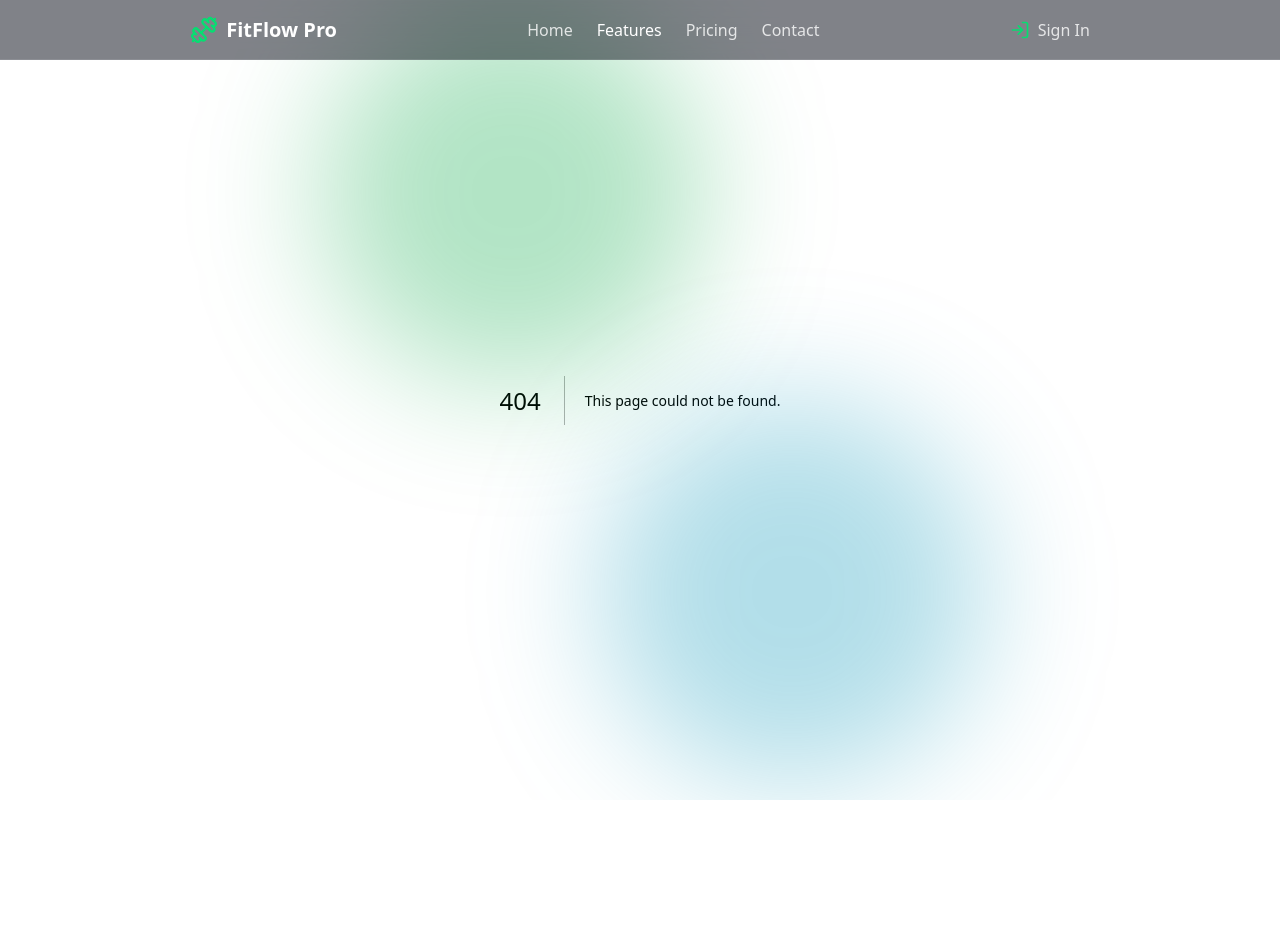
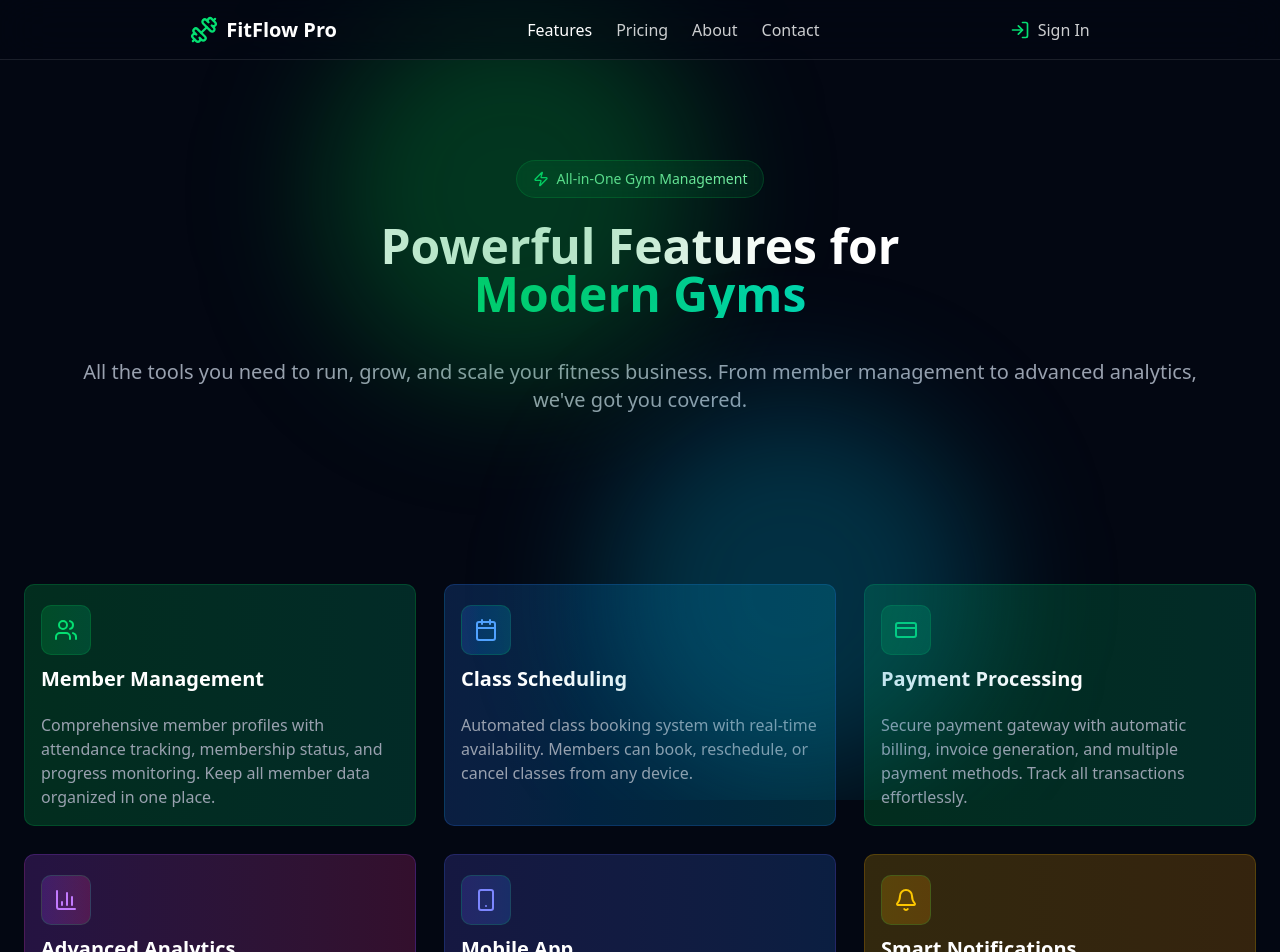
Before and after one commit to Anas-Abdul-El/gym-SAAS, a Next.js app: page /features in a window 1280 px wide. Before the commit this address had no page. Shown: the top 952 px of the page. Before the commit the page ends 800 px from the top, so only its background shows below. Built offline with nearby package versions, Linux system fonts and the light colour scheme.

Commit message:
add the features

```diff
--- /dev/null
+++ b/src/app/features/page.tsx
@@ -0,0 +1,12 @@
+import FeaturesWr from '@/components/features/Features-wr'
+import React from 'react'
+
+function Page() {
+    return (
+        <main className=' w-screen bg-gray-950 h-fit'>
+            <FeaturesWr />
+        </main>
+    )
+}
+
+export default Page
--- /dev/null
+++ b/src/components/features/Features-wr.tsx
@@ -0,0 +1,181 @@
+import {
+    Users,
+    Calendar,
+    CreditCard,
+    BarChart3,
+    Smartphone,
+    Bell,
+    Lock,
+    Zap,
+    MessageSquare,
+    ClipboardCheck,
+    Dumbbell,
+    TrendingUp
+} from 'lucide-react';
+import { Button } from '../ui/button';
+
+
+const features = [
+    {
+        icon: Users,
+        title: "Member Management",
+        description:
+            "Comprehensive member profiles with attendance tracking, membership status, and progress monitoring. Keep all member data organized in one place.",
+        color: "from-green-500/20 to-emerald-500/20",
+        borderColor: "border-green-500/20",
+        iconColor: "text-green-400",
+    },
+    {
+        icon: Calendar,
+        title: "Class Scheduling",
+        description:
+            "Automated class booking system with real-time availability. Members can book, reschedule, or cancel classes from any device.",
+        color: "from-blue-500/20 to-cyan-500/20",
+        borderColor: "border-blue-500/20",
+        iconColor: "text-blue-400",
+    },
+    {
+        icon: CreditCard,
+        title: "Payment Processing",
+        description:
+            "Secure payment gateway with automatic billing, invoice generation, and multiple payment methods. Track all transactions effortlessly.",
+        color: "from-green-500/20 to-emerald-500/20",
+        borderColor: "border-green-500/20",
+        iconColor: "text-green-400",
+    },
+    {
+        icon: BarChart3,
+        title: "Advanced Analytics",
+        description:
+            "Real-time business insights with revenue tracking, attendance patterns, and member retention metrics. Make data-driven decisions.",
+        color: "from-purple-500/20 to-pink-500/20",
+        borderColor: "border-purple-500/20",
+        iconColor: "text-purple-400",
+    },
+    {
+        icon: Smartphone,
+        title: "Mobile App",
+        description:
+            "Native mobile apps for iOS and Android. Members can access schedules, book classes, and track workouts on the go.",
+        color: "from-indigo-500/20 to-blue-500/20",
+        borderColor: "border-indigo-500/20",
+        iconColor: "text-indigo-400",
+    },
+    {
+        icon: Bell,
+        title: "Smart Notifications",
+        description:
+            "Automated reminders for upcoming classes, membership renewals, and special promotions. Keep members engaged and informed.",
+        color: "from-yellow-500/20 to-amber-500/20",
+        borderColor: "border-yellow-500/20",
+        iconColor: "text-yellow-400",
+    },
+    {
+        icon: Lock,
+        title: "Access Control",
+        description:
+            "Integrated door access system with member check-ins. Monitor facility usage and enhance security with digital entry.",
+        color: "from-red-500/20 to-pink-500/20",
+        borderColor: "border-red-500/20",
+        iconColor: "text-red-400",
+    },
+    {
+        icon: Zap,
+        title: "Workflow Automation",
+        description:
+            "Automate repetitive tasks like membership renewals, payment reminders, and follow-ups. Save hours every week.",
+        color: "from-cyan-500/20 to-teal-500/20",
+        borderColor: "border-cyan-500/20",
+        iconColor: "text-cyan-400",
+    },
+    {
+        icon: MessageSquare,
+        title: "Member Communication",
+        description:
+            "Built-in messaging system for announcements, feedback, and direct communication. Build a stronger community.",
+        color: "from-pink-500/20 to-rose-500/20",
+        borderColor: "border-pink-500/20",
+        iconColor: "text-pink-400",
+    },
+    {
+        icon: ClipboardCheck,
+        title: "Workout Tracking",
+        description:
+            "Digital workout logs and progress tracking. Help members achieve their fitness goals with personalized plans.",
+        color: "from-amber-500/20 to-orange-500/20",
+        borderColor: "border-amber-500/20",
+        iconColor: "text-amber-400",
+    },
+    {
+        icon: Dumbbell,
+        title: "Equipment Management",
+        description:
+            "Track equipment maintenance, repairs, and inventory. Ensure all equipment is safe and well-maintained.",
+        color: "from-green-500/20 to-emerald-500/20",
+        borderColor: "border-green-500/20",
+        iconColor: "text-green-400",
+    },
+    {
+        icon: TrendingUp,
+        title: "Growth Tools",
+        description:
+            "Marketing automation, referral programs, and lead management. Grow your member base with powerful tools.",
+        color: "from-emerald-500/20 to-green-500/20",
+        borderColor: "border-emerald-500/20",
+        iconColor: "text-emerald-400",
+    },
+]
+
+function FeaturesWr() {
+    return (
+        <>
+            <div className='w-full h-130 flex flex-col justify-end'>
+                <div className='w-full h-90 flex flex-col items-center space-y-6'>
+                    <div className="h-fit w-fit inline-flex items-center gap-2 px-4 py-2 rounded-full bg-green-500/10 border border-green-500/20 backdrop-blur-sm">
+                        <Zap className="w-4 h-4 text-green-400" />
+                        <span className="text-sm text-green-300">All-in-One Gym Management</span>
+                    </div>
+                    <div className='text-center h-fit'>
+                        <h1 className="text-5xl font-bold text-white">
+                            Powerful Features for
+                            <span className="block bg-linear-to-r from-green-400 via-emerald-400 to-teal-400 bg-clip-text text-transparent"> Modern Gyms</span>
+                        </h1>
+                    </div>
+                    <div className='w-9/10'>
+                        <p className='text-gray-400 text-xl text-center mt-4'>All the tools you need to run, grow, and scale your fitness business. From member management to advanced analytics, we've got you covered.</p>
+                    </div>
+                </div>
+            </div>
+            <div className='p-5 w-full h-fit grid grid-cols-1 sm:grid-cols-2 lg:grid-cols-3 gap-5 mt-10'>
+                {
+                    features.map((ele, index) => {
+                        return (
+                            <div className='w-full h-fit p-1' key={index}>
+                                <div className={`w-full p-5 h-fit flex flex-col border ${ele.borderColor} ${ele.color} bg-linear-to-r rounded-lg space-y-5 px-4 group hover:scale-110 transition-transform`}>
+                                    <div className='w-full h-10 '>
+                                        <div className={`bg-linear-to-r w-fit h-fit p-3 rounded-lg border border-green-500/20 ${ele.color}`}>
+                                            <ele.icon className={` group-hover:scale-150 transition-transform  ${ele.iconColor}`} size={24} />
+                                        </div>
+                                    </div>
+                                    <h3 className=' text-white font-bold capitalize text-xl'>{ele.title}</h3>
+                                    <p className='text-gray-400 h-20 mb-3'>{ele.description}</p>
+                                </div>
+                            </div>
+                        )
+                    })
+                }
+            </div>
+            <div className='w-full mt-25 flex justify-center'>
+                <div className='w-9/10 flex justify-center items-center  space-y-6 flex-col from-emerald-500/20 to-green-500/20 bg-linear-to-r rounded-2xl p-7 py-10 mb-10'>
+                    <h1 className='w-9/10 text-center text-white text-3xl font-bold'>Ready to Transform Your Gym?</h1>
+                    <p className='w-9/10 text-center text-gray-400 '>Join 10,000+ gyms already using FitFlow Pro to streamline operations and grow their business.</p>
+                    <Button className="w-8/10 sm:w-3/10 group px-8 py-7 bg-linear-to-r from-green-600 to-emerald-600 hover:from-green-700 hover:to-emerald-700 rounded-lg transition-all flex items-center justify-center gap-2 shadow-lg shadow-green-500/50">
+                        Start Now
+                    </Button>
+                </div>
+            </div>
+        </>
+    )
+}
+
+export default FeaturesWr
--- a/src/components/global/Nav.tsx
+++ b/src/components/global/Nav.tsx
@@ -3,6 +3,7 @@ import { Dumbbell } from 'lucide-react';
 import { usePathname } from 'next/navigation';
 import { LogInIcon, MoreVertical } from 'lucide-react';
 import { useState } from 'react';
+import Link from 'next/link';
 
 type Links = {
     name: string;
@@ -12,18 +13,18 @@ type Links = {
 
 const links: Links[] = [
     {
-        name: "Home",
-        href: "/",
-        id: 1
-    },
-    {
         name: "Features",
         href: "/features",
-        id: 2
+        id: 1
     },
     {
         name: "Pricing",
         href: "/pricing",
+        id: 2
+    },
+    {
+        name: "About",
+        href: "/about",
         id: 3
     },
     {
@@ -49,7 +50,7 @@ function Nav() {
                     <ul className='flex space-x-6 text-white/80'>
                         {
                             links.map(ele => (
-                                <li key={ele.id} className={` hover:text-white transition cursor-pointer ${path === ele.href ? 'text-white' : ''}`}>{ele.name}</li>
+                                <Link href={ele.href} key={ele.id} className={` hover:text-white transition cursor-pointer ${path === ele.href ? 'text-white' : ''}`}>{ele.name}</Link>
                             ))
                         }
                     </ul>
@@ -65,7 +66,7 @@ function Nav() {
                     <ul className='flex space-x-6 text-white/80 flex-col justify-center space-y-15'>
                         {
                             links.map(ele => (
-                                <li key={ele.id} className={` hover:text-white transition cursor-pointer ${path === ele.href ? 'text-white' : ''}`} onClick={() => setIsMenuOpen(false)}>{ele.name}</li>
+                                <Link href={ele.href} key={ele.id} className={` hover:text-white transition cursor-pointer ${path === ele.href ? 'text-white' : ''}`} onClick={() => setIsMenuOpen(false)}>{ele.name}</Link>
                             ))
                         }
                         <h1 className='text-white/80 capitalize'>Sign in</h1>
--- a/src/components/home/Home-wr.tsx
+++ b/src/components/home/Home-wr.tsx
@@ -1,6 +1,30 @@
 
 import { ArrowRight, Dumbbell, Users, TrendingUp } from 'lucide-react';
 import Image from 'next/image';
+
+type Feathers = {
+    icon: React.ElementType,
+    title: string,
+    description: string
+}
+
+const features: Array<Feathers> = [
+    {
+        icon: Users,
+        title: 'Member Management',
+        description: 'Track memberships, attendance, and progress all in one place'
+    },
+    {
+        icon: Dumbbell,
+        title: 'Class Scheduling',
+        description: 'Automated booking system for classes and personal training'
+    },
+    {
+        icon: TrendingUp,
+        title: 'Business Analytics',
+        description: 'Real-time insights to grow your fitness business faster'
+    }
+]
 
 export default function HomeWr() {
     return (
@@ -91,23 +115,8 @@ export default function HomeWr() {
             {/* Feature Cards */}
             <div className="max-w-7xl mx-auto px-6 pb-20">
                 <div className="grid md:grid-cols-3 gap-6">
-                    {[
                     {
-                            icon: Users,
-                            title: 'Member Management',
-                            description: 'Track memberships, attendance, and progress all in one place'
-                        },
-                        {
-                            icon: Dumbbell,
-                            title: 'Class Scheduling',
-                            description: 'Automated booking system for classes and personal training'
-                        },
-                        {
-                            icon: TrendingUp,
-                            title: 'Business Analytics',
-                            description: 'Real-time insights to grow your fitness business faster'
-                        }
-                    ].map((feature, index) => (
+                        features.map((feature, index) => (
                             <div
                                 key={index}
                                 className="p-6 rounded-2xl bg-white/5 backdrop-blur-xl border border-white/10 hover:bg-white/10 transition-all group"
@@ -116,7 +125,8 @@ export default function HomeWr() {
                                 <h3 className="text-xl font-semibold mb-2">{feature.title}</h3>
                                 <p className="text-gray-400">{feature.description}</p>
                             </div>
-                    ))}
+                        ))
+                    }
                 </div>
             </div>
         </main>
```
Lines whose indentation alone changed are shown as unchanged.
